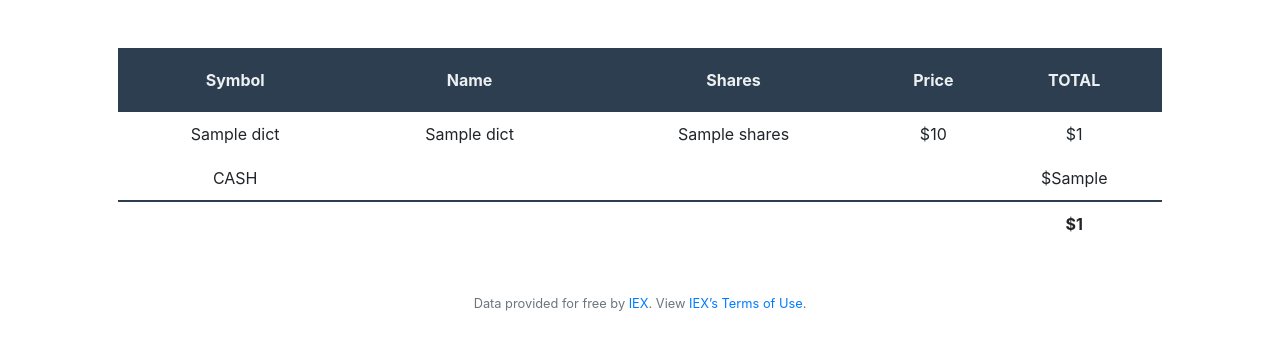
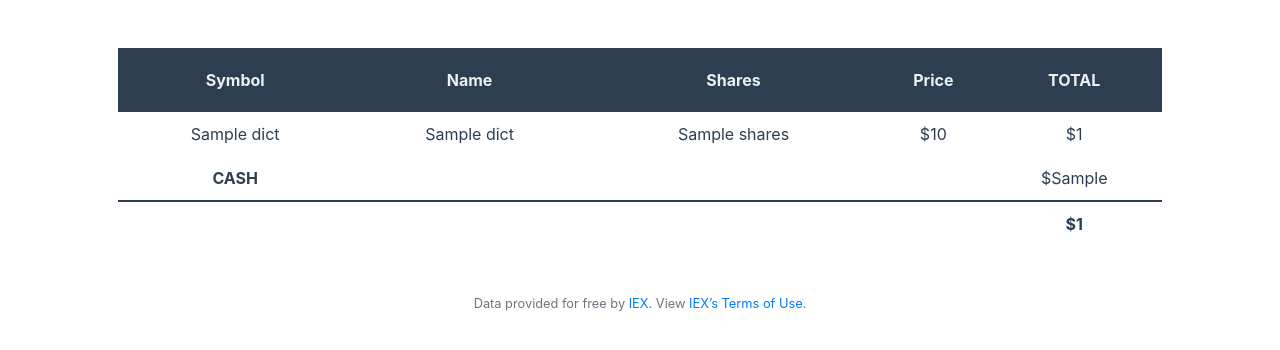
Before and after one commit to dtettarasar/cs50-finance, a Flask app: template templates/home.html in a window 1280 px wide. Shown: the part 76-426 px from the top of the page. Run offline with Flask 2, Linux system fonts and the light colour scheme; the template is opened without the code that fills it: most values are stand-ins (such as "Sample title", 1, 10 or a date in 2020); some libraries are stand-ins or nearby versions.

Commit message:
update on css for homepage's table

```diff
--- a/static/styles.css
+++ b/static/styles.css
@@ -67,6 +67,17 @@ table
 .table-row td
 {
     padding:10px 0 !important;
+    color:#2c3e50;
+}
+
+.row-style-1
+{
+    background-color:#ecf0f1;
+}
+
+.row-style-2
+{
+    background-color:#bdc3c7;
 }
 
 .total-value-row
--- a/templates/home.html
+++ b/templates/home.html
@@ -23,7 +23,7 @@
             </tr>
         {% endfor %}
         <tr class="table-row">
-            <td>CASH</td>
+            <td><strong>CASH</strong></td>
             <td></td>
             <td></td>
             <td></td>
```
